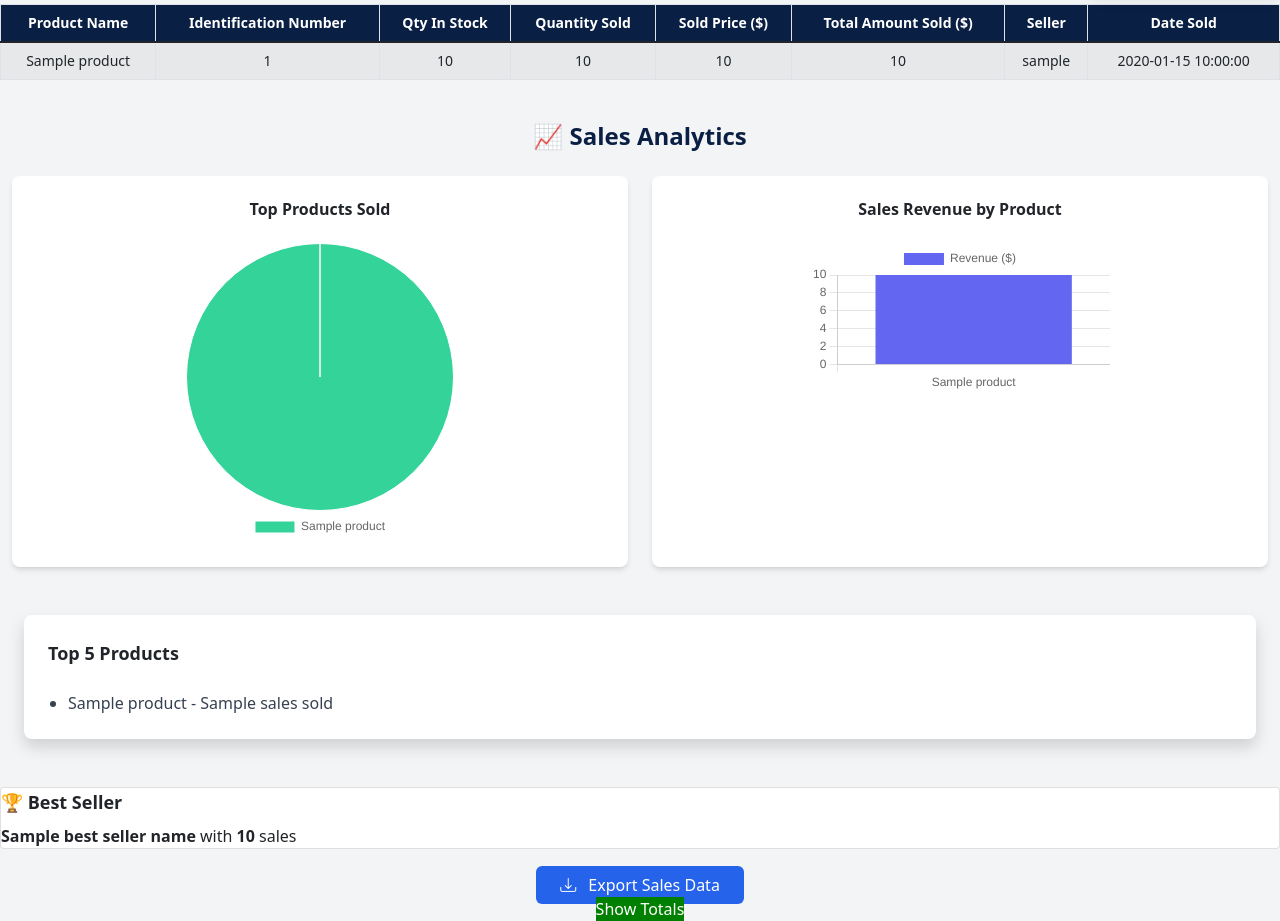
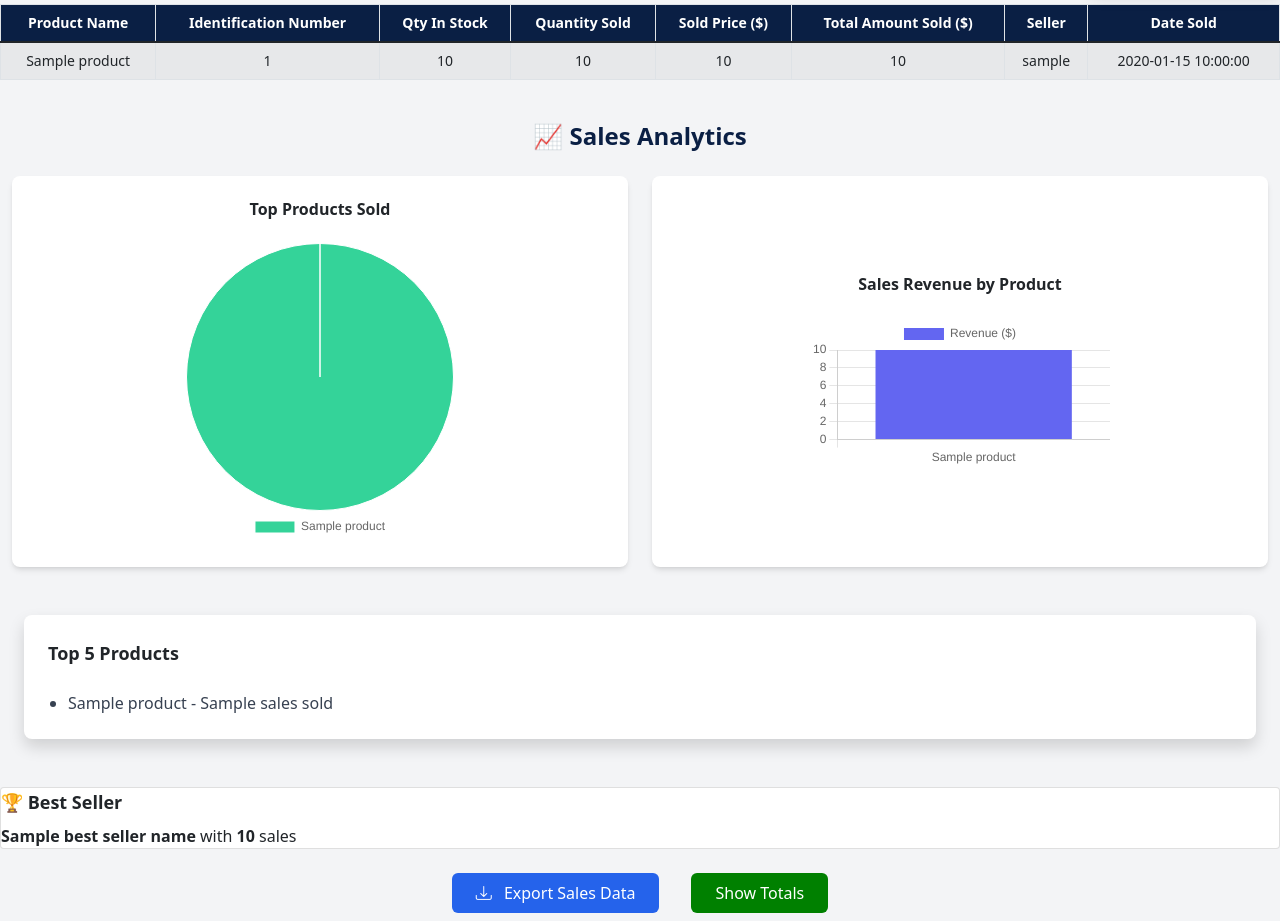
Before and after one commit to Martin4dbest/jomaviko, a Python web app: template templates/admin_orders.html in a window 1280 px wide. Shown: the part 250-1171 px from the top of the page. Run offline with Jinja, Linux system fonts and the light colour scheme; the template is opened without the code that fills it: most values are stand-ins (such as "Sample title", 1, 10 or a date in 2020); some libraries are stand-ins or nearby versions.

Commit message:
updated export button

```diff
--- a/templates/admin_orders.html
+++ b/templates/admin_orders.html
@@ -127,11 +127,17 @@
   </div>
 
 
-<!-- Export Button -->
-<div class="text-center mt-6">
+  <!-- Export Button and Show/Hide Totals Button in same row -->
+  <div class="text-center mt-6 flex justify-center items-center space-x-4">
+    <!-- Export Sales Data Button -->
     <a href="{{ url_for('export_sales_data') }}" class="bg-blue-600 text-white px-4 py-2 rounded-md hover:bg-blue-700 transition-all">
       <i class="bi bi-download me-2"></i> Export Sales Data
     </a>
+
+    <!-- Show/Hide Totals Button -->
+    <button id="show-totals-button" onclick="calculateAndToggleTotals()" class="show-totals px-4 py-2 rounded-md">
+      Show Totals
+    </button>
   </div>
 
   <!-- Totals Section -->
@@ -140,14 +146,15 @@
     <p><strong>Total Amount Made ($):</strong> $<span id="totalAmount">0.00</span></p>
   </div>
 
+  <style>
+    /* Flex container styles */
+    .flex {
+      display: flex;
+      justify-content: center;  /* Align buttons in the center */
+      align-items: center;      /* Vertically align buttons */
+      gap: 1rem;                /* Add space between buttons */
+    }
 
-
-    <!-- Show/Hide Totals Button -->
-  <div class="button-container text-center">
-    <button id="show-totals-button" onclick="calculateAndToggleTotals()" class="show-totals">Show Totals</button>
-  </div>
-
-  <style>
     /* Styles for the Show Totals button (Green) */
     .show-totals {
       background-color: green;
@@ -159,11 +166,12 @@
       background-color: brown;
       color: white;
     }
+
+    /* Optional: Add hover effect to both buttons */
+    .show-totals:hover, .hide-totals:hover {
+      opacity: 0.8;
+    }
   </style>
-
-
-
-
 
 
 
```
Lines whose indentation alone changed are shown as unchanged.
